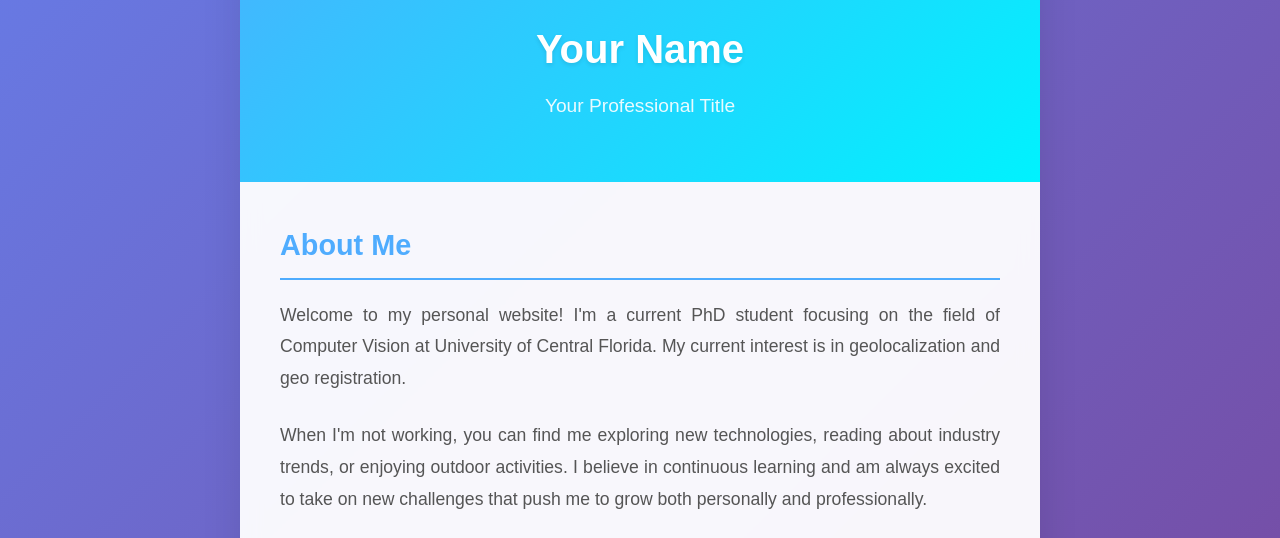
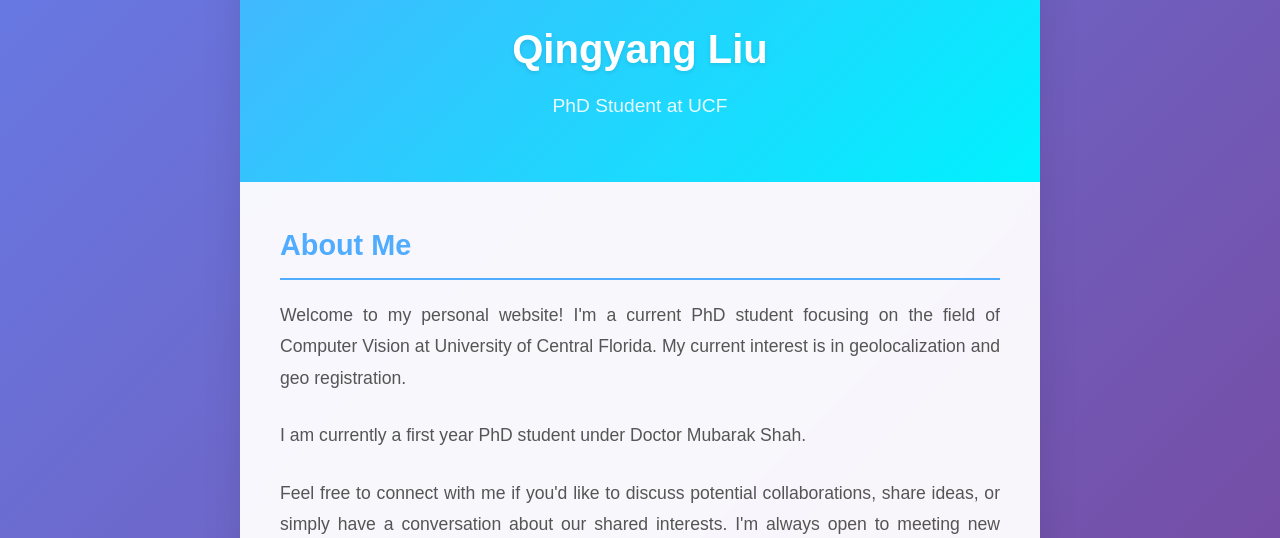
Before and after one commit to QingyangLiu/qingyang.github.io, a plain HTML site: page index.html in a window 1280 px wide. Shown: the part 233-771 px from the top of the page. Drawn offline with Linux system fonts and the light colour scheme.

Commit message:
Update index.html

```diff
--- a/index.html
+++ b/index.html
@@ -136,8 +136,8 @@
                      onload="console.log('Image loaded successfully')"
                      onerror="console.log('Image failed to load'); this.style.display='none'; this.parentElement.innerHTML='<div style=\'color: #666; font-size: 14px; text-align: center; line-height: 1.4; padding: 20px;\'>Image not loading<br><small>Try saving locally</small></div>';">
             </div>
-            <h1 class="name">Your Name</h1>
-            <p class="title">Your Professional Title</p>
+            <h1 class="name">Qingyang Liu</h1>
+            <p class="title">PhD Student at UCF</p>
         </div>
 
         <div class="content">
@@ -149,9 +149,7 @@
                 </p>
                 <br>
                 <p class="bio-text">
-                    When I'm not working, you can find me exploring new technologies, reading about industry
-                    trends, or enjoying outdoor activities. I believe in continuous learning and am always
-                    excited to take on new challenges that push me to grow both personally and professionally.
+                   I am currently a first year PhD student under Doctor Mubarak Shah.
                 </p>
                 <br>
                 <p class="bio-text">
```
